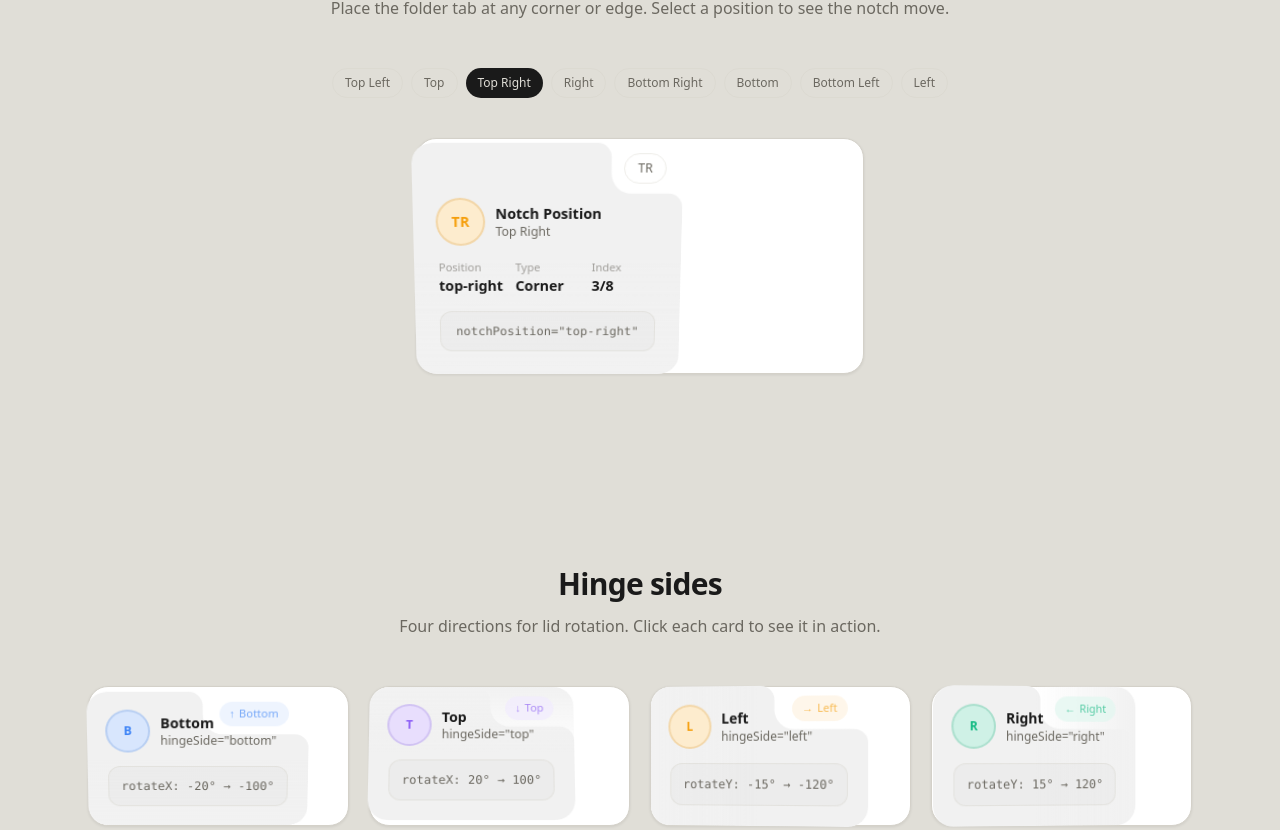
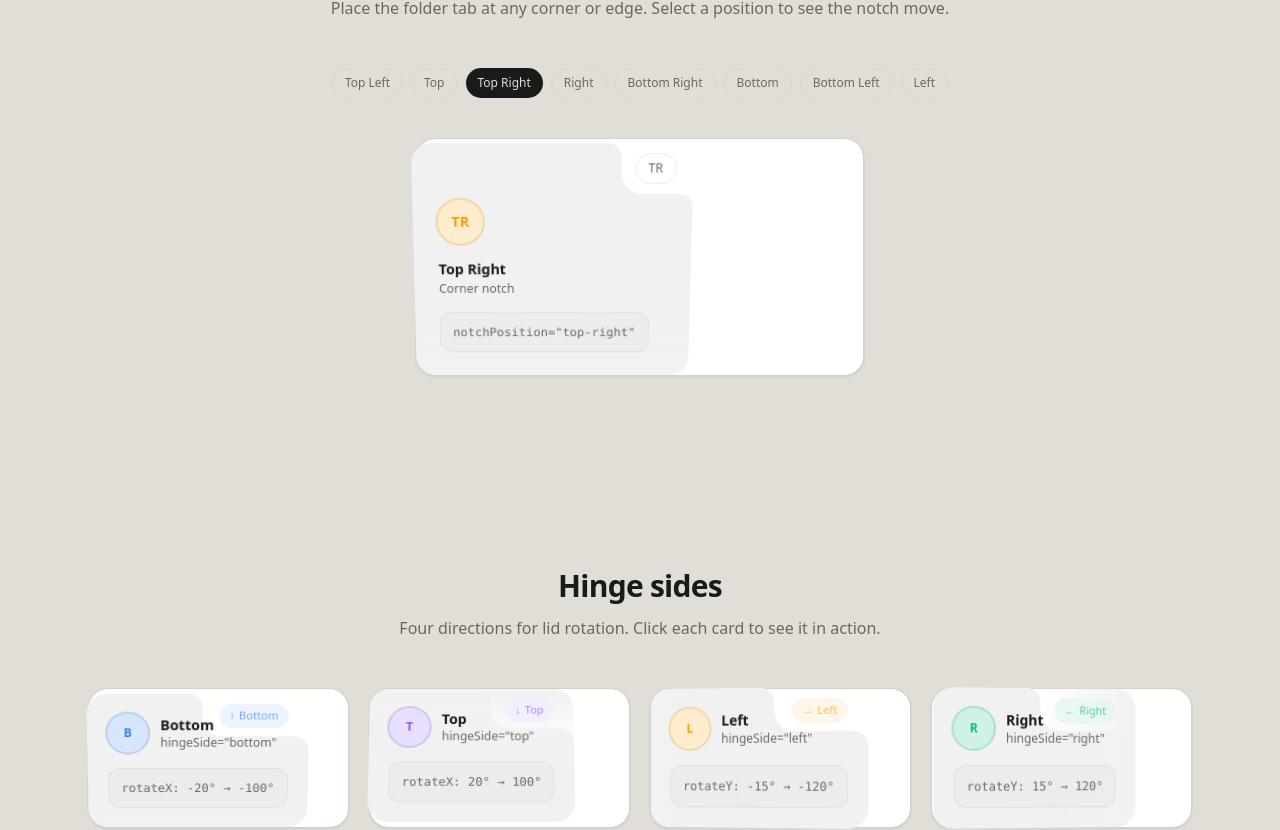
Before and after one commit to markoradak/folder-card, a Next.js app in the folder apps/web/: page / in a window 1280 px wide. Shown: the part 2735-3565 px from the top of the page. Built offline with nearby package versions, Linux system fonts and the light colour scheme.

Commit message:
Refactor code structure for improved readability and maintainability

```diff
--- a/apps/web/app/notch-positions-demo.tsx
+++ b/apps/web/app/notch-positions-demo.tsx
@@ -6,7 +6,7 @@ import {
   FolderCard,
   FolderCardItem,
 } from "@markoradak/folder-card";
-import type { NotchPosition } from "@markoradak/folder-card";
+import type { NotchPosition, HingeSideProp } from "@markoradak/folder-card";
 
 const POSITIONS: NotchPosition[] = [
   "top-left",
@@ -41,18 +41,64 @@ const POSITION_SHORT: Record<NotchPosition, string> = {
   left: "L",
 };
 
-// Padding classes for the card content to avoid overlapping with the tab
-// based on which side the tab is positioned on.
-function getContentPadding(pos: NotchPosition): string {
-  if (pos === "left") return "pl-14";
-  if (pos === "right") return "pr-14";
-  if (pos === "top" || pos === "top-left" || pos === "top-right") return "pt-14";
-  if (pos === "bottom" || pos === "bottom-left" || pos === "bottom-right") return "pb-14";
-  return "";
+// Hinge on the opposite side of the notch so the lid opens away from the tab.
+const OPPOSITE_HINGE: Record<NotchPosition, HingeSideProp> = {
+  "top-left": "bottom",
+  top: "bottom",
+  "top-right": "bottom",
+  right: "left",
+  "bottom-right": "top",
+  bottom: "top",
+  "bottom-left": "top",
+  left: "right",
+};
+
+// Content alignment opposite to the notch so it gravitates away from the tab.
+// Returns Tailwind classes for the outer wrapper (flex direction + alignment).
+function getContentAlignment(pos: NotchPosition): string {
+  switch (pos) {
+    case "top-left":
+      return "items-end justify-end text-right";
+    case "top":
+      return "items-center justify-end text-center";
+    case "top-right":
+      return "items-start justify-end text-left";
+    case "right":
+      return "items-start justify-center text-left";
+    case "bottom-right":
+      return "items-start justify-start text-left";
+    case "bottom":
+      return "items-center justify-start text-center";
+    case "bottom-left":
+      return "items-end justify-start text-right";
+    case "left":
+      return "items-end justify-center text-right";
+  }
 }
 
-// Tab padding: push the tab inward so it has clear visual separation.
-// For side tabs (left/right) we need vertical padding; for top/bottom we need horizontal.
+// Padding to avoid overlapping with the tab, per notch position.
+function getContentPadding(pos: NotchPosition): string {
+  switch (pos) {
+    case "top-left":
+      return "pt-14 pl-10";
+    case "top":
+      return "pt-14";
+    case "top-right":
+      return "pt-14 pr-10";
+    case "right":
+      return "pr-14";
+    case "bottom-right":
+      return "pb-14 pr-10";
+    case "bottom":
+      return "pb-14";
+    case "bottom-left":
+      return "pb-14 pl-10";
+    case "left":
+      return "pl-14";
+  }
+}
+
+// Tab padding per position.
 function getTabPadding(pos: NotchPosition): string {
   switch (pos) {
     case "top-left":
@@ -89,7 +135,7 @@ export function NotchPositionsDemo() {
               className={`rounded-full px-3 py-1.5 text-xs font-medium transition-colors ${
                 pos === position
                   ? "bg-foreground text-background"
-                  : "border border-border/40 text-muted hover:text-foreground dark:border-white/[0.08]"
+                  : "border border-border/40 text-muted hover:text-foreground dark:border-white/8"
               }`}
             >
               {POSITION_LABELS[pos]}
@@ -105,10 +151,12 @@ export function NotchPositionsDemo() {
               id="notch-demo"
               liveRadius
               notchPosition={position}
+              hingeSide={OPPOSITE_HINGE[position]}
               renderLid={() => (
-                <div className={`flex flex-col gap-4 p-6 ${getContentPadding(position)}`}>
+                <div
+                  className={`flex flex-col gap-4 p-6 ${getContentPadding(position)} ${getContentAlignment(position)}`}
+                >
                   <FolderCardItem>
-                    <div className="flex items-center gap-3">
                     <div
                       className="flex size-11 shrink-0 items-center justify-center rounded-full text-sm font-bold"
                       style={{
@@ -119,41 +167,22 @@ export function NotchPositionsDemo() {
                     >
                       {POSITION_SHORT[position]}
                     </div>
-                      <div className="min-w-0">
+                  </FolderCardItem>
+
+                  <FolderCardItem>
+                    <div>
                       <p className="text-sm font-semibold text-foreground">
-                          Notch Position
-                        </p>
-                        <p className="text-xs text-muted">
                         {POSITION_LABELS[position]}
                       </p>
-                      </div>
+                      <p className="mt-0.5 text-xs text-muted">
+                        {position.includes("-") ? "Corner notch" : "Edge notch"}
+                      </p>
                     </div>
                   </FolderCardItem>
 
                   <FolderCardItem>
-                    <div className="grid grid-cols-3 gap-3">
-                      <div>
-                        <p className="text-[11px] text-muted/60">Position</p>
-                        <p className="text-sm font-semibold text-foreground">{position}</p>
-                      </div>
-                      <div>
-                        <p className="text-[11px] text-muted/60">Type</p>
-                        <p className="text-sm font-semibold text-foreground">
-                          {position.includes("-") ? "Corner" : "Edge"}
-                        </p>
-                      </div>
-                      <div>
-                        <p className="text-[11px] text-muted/60">Index</p>
-                        <p className="text-sm font-semibold tabular-nums text-foreground">
-                          {POSITIONS.indexOf(position) + 1}/8
-                        </p>
-                      </div>
-                    </div>
-                  </FolderCardItem>
-
-                  <FolderCardItem>
-                    <div className="rounded-[12px] border border-border/40 bg-foreground/[0.02] p-3 dark:border-white/[0.06] dark:bg-white/[0.02]">
-                      <p className="text-center font-mono text-xs text-muted">
+                    <div className="rounded-xl border border-border/40 bg-foreground/2 p-3 dark:border-white/6 dark:bg-white/2">
+                      <p className="font-mono text-xs text-muted">
                         notchPosition=&quot;{position}&quot;
                       </p>
                     </div>
@@ -165,7 +194,7 @@ export function NotchPositionsDemo() {
                   <button
                     type="button"
                     onClick={close}
-                    className="absolute right-2 top-2 z-10 flex size-9 items-center justify-center rounded-full border border-border/40 text-muted transition-colors hover:text-foreground dark:border-white/[0.08]"
+                    className="absolute right-2 top-2 z-10 flex size-9 items-center justify-center rounded-full border border-border/40 text-muted transition-colors hover:text-foreground dark:border-white/8"
                     aria-label="Close"
                   >
                     <svg className="h-4 w-4" viewBox="0 0 24 24" fill="none" stroke="currentColor" strokeWidth="2" strokeLinecap="round" strokeLinejoin="round" aria-hidden="true">
@@ -180,13 +209,16 @@ export function NotchPositionsDemo() {
                   </FolderCardItem>
                   <FolderCardItem>
                     <p className="text-sm text-muted">
-                      The tab cutout is positioned at the <strong className="text-foreground">{position}</strong> edge of the card. Use the selector above to try all 8 positions.
+                      The tab is at <strong className="text-foreground">{position}</strong> and the lid hinges from the <strong className="text-foreground">{OPPOSITE_HINGE[position]}</strong>, opening away from the tab.
                     </p>
                   </FolderCardItem>
                   <FolderCardItem>
-                    <div className="rounded-[12px] border border-border/40 bg-foreground/[0.02] p-4 dark:border-white/[0.06] dark:bg-white/[0.02]">
+                    <div className="rounded-xl border border-border/40 bg-foreground/2 p-4 dark:border-white/6 dark:bg-white/2">
                       <p className="font-mono text-xs text-muted">
-                        &lt;FolderCard notchPosition=&quot;{position}&quot; /&gt;
+                        &lt;FolderCard<br />
+                        &nbsp;&nbsp;notchPosition=&quot;{position}&quot;<br />
+                        &nbsp;&nbsp;hingeSide=&quot;{OPPOSITE_HINGE[position]}&quot;<br />
+                        /&gt;
                       </p>
                     </div>
                   </FolderCardItem>
@@ -194,7 +226,7 @@ export function NotchPositionsDemo() {
               )}
               renderTab={() => (
                 <div className={getTabPadding(position)}>
-                  <div className="flex items-center justify-center rounded-full border border-border/40 px-3 py-1.5 text-xs font-medium text-muted transition-all duration-300 ease-out group-hover:border-foreground/30 group-hover:text-foreground dark:border-white/[0.1] dark:group-hover:border-white/[0.2]">
+                  <div className="flex items-center justify-center rounded-full border border-border/40 px-3 py-1.5 text-xs font-medium text-muted transition-all duration-300 ease-out group-hover:border-foreground/30 group-hover:text-foreground dark:border-white/10 dark:group-hover:border-white/20">
                     {POSITION_SHORT[position]}
                   </div>
                 </div>
--- a/apps/web/app/recipe-cards-demo.tsx
+++ b/apps/web/app/recipe-cards-demo.tsx
@@ -44,7 +44,7 @@ const RECIPES = [
 
 function CardFace({ recipe }: { recipe: (typeof RECIPES)[number] }) {
   return (
-    <div className="flex flex-col">
+    <div className="flex flex-col overflow-hidden rounded-(--fc-radius,1rem)">
       <FolderCardItem>
         <div
           className={`flex h-24 items-center justify-center bg-gradient-to-br ${recipe.gradient}`}
```
Also changed, not shown: 1 other file (tests, documents, lock files or other folders). Lines whose indentation alone changed are shown as unchanged.
